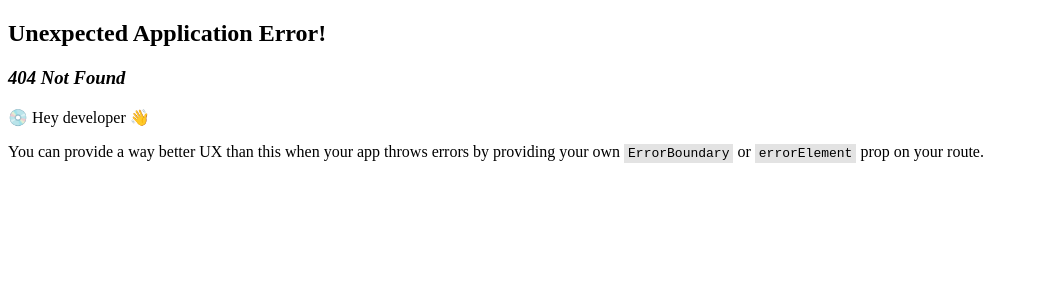
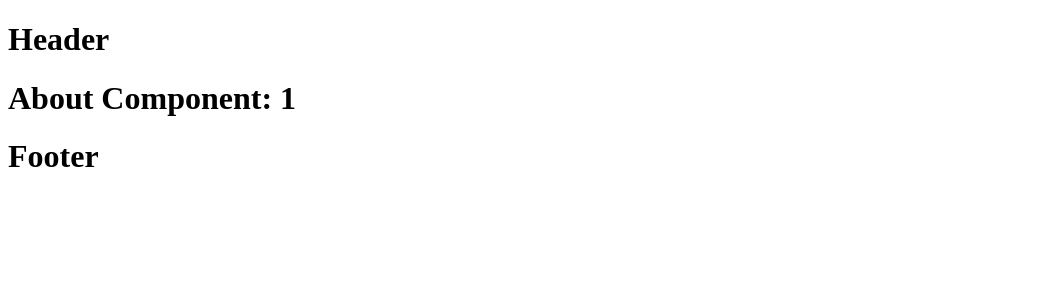
Before and after one commit to jieun-107/react-router, a React (Vite) app: page /1/about in a window 1280 px wide. Before the commit this address had no page. Shown: the top 300 px of the page, without its empty margins (0-1039 px from the left). Built offline with nearby package versions, Linux system fonts and the light colour scheme.

Commit message:
옵셔널 세그먼트

```diff
--- a/src/pages/About.tsx
+++ b/src/pages/About.tsx
@@ -1,7 +1,10 @@
+import { useParams } from "react-router";
+
 export default function About() {
+  const { locale = "ko" } = useParams();
   return (
     <>
-      <h1>About Component</h1>
+      <h1>About Component: {locale}</h1>
     </>
-  )
+  );
 }
--- a/src/routes/index.tsx
+++ b/src/routes/index.tsx
@@ -18,15 +18,15 @@ const router = createBrowserRouter([
         Component: Home,
       }, // 라우트 객체
       {
-        path: "/about",
+        path: "/:locale?/about",
         element: <About />,
       },
       {
-        path: "/post/:id", // 동적 세그먼트 (식별자 중복 불가)
+        path: "/post?/:id", // 옵셔널 세그먼트 (? 생략가능)
         Component: Post,
       },
       {
-        path: "/post/:id/detail/:detail",
+        path: "/post/:id/detail/:detail", // 동적 세그먼트 (식별자 중복 불가)
         Component: PostDetail,
       },
       {
```
